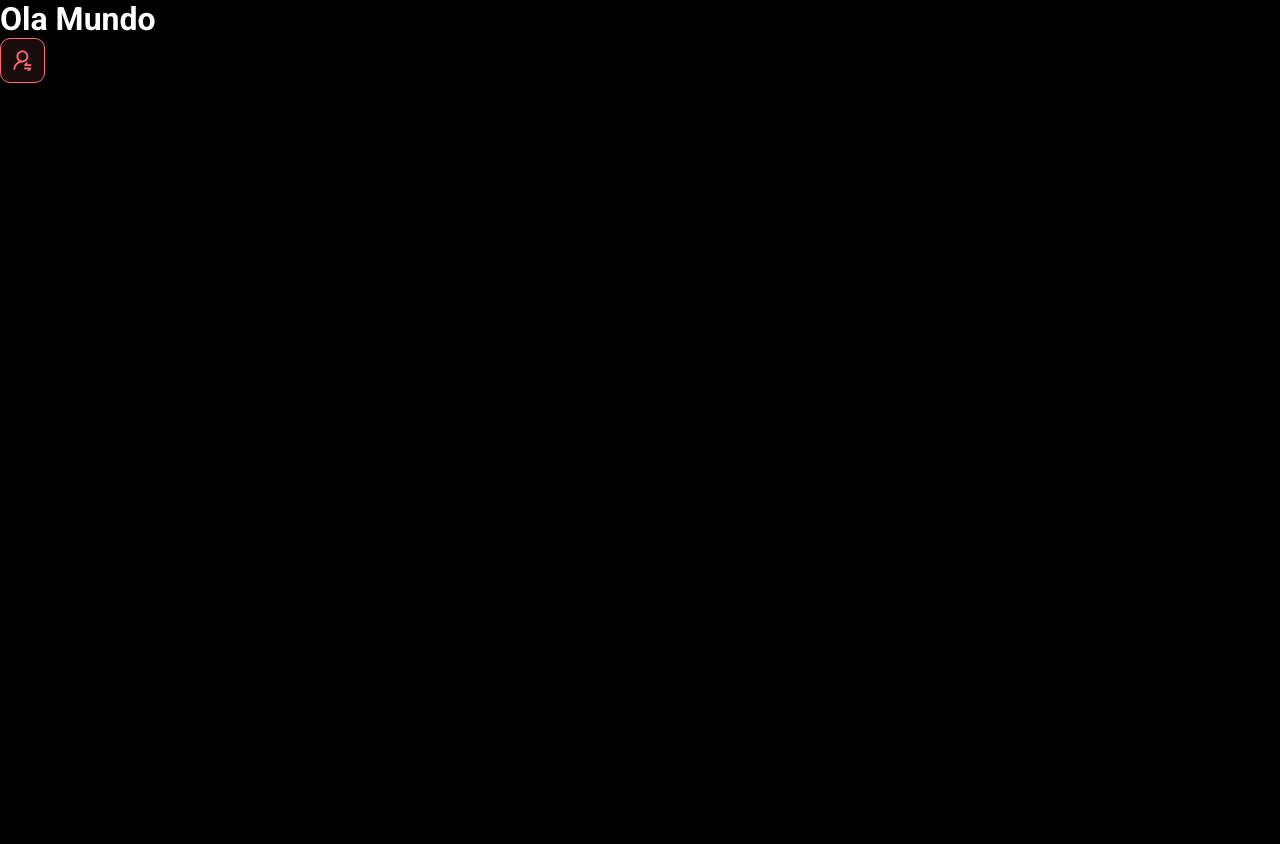
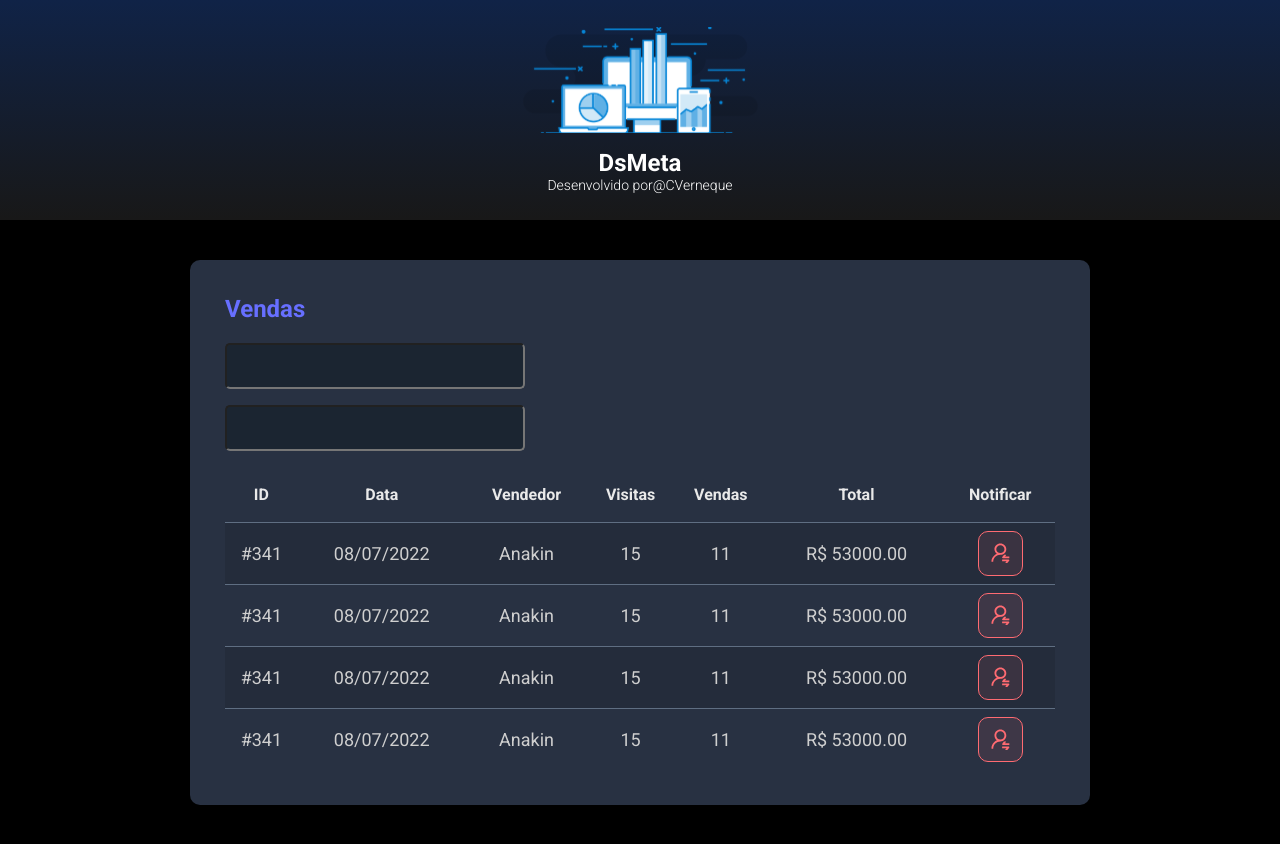
Before and after one commit to cverneque/dsmeta, a React (Vite) app in the folder frontend/: page / in a window 1280 px wide. Before the commit the page ends 800 px from the top, so only its background shows below. Built offline with nearby package versions, Linux system fonts and the light colour scheme.

Commit message:
Other components

```diff
--- a/frontend/src/App.tsx
+++ b/frontend/src/App.tsx
@@ -1,10 +1,18 @@
-import NotificationButton from "./components/NotificationButton"
+
+import Header from "./components/Header"
+import SalesCard from "./components/SalesCard"
 
 function App() {
   return (
     <>
-      <h1>Ola Mundo</h1>
-      <NotificationButton />
+      <Header />
+      <main>
+        <section id="sales">
+          <div className="dsmeta-container">
+          <SalesCard />
+        </div>
+      </section>
+    </main>
     </>
   )
 }
--- /dev/null
+++ b/frontend/src/components/Header/index.tsx
@@ -0,0 +1,18 @@
+import logo from '../../assets/img/logo.svg'
+import './styles.css'
+
+function Header() {
+    return (
+        <header>
+            <div className="dsmeta-logo-conteiner">
+                <img src={logo} alt="DsMeta" />
+                <h1>DsMeta</h1>
+                <p>Desenvolvido por
+                    <a href="https://www.linkedin.com/in/cristian-camillo-verneque-66655b24/">@CVerneque</a>
+                </p>
+            </div>
+        </header>
+    )
+}
+
+export default Header
--- /dev/null
+++ b/frontend/src/components/Header/styles.css
@@ -0,0 +1,28 @@
+header {
+    height: 220px;
+    background: linear-gradient(180deg, #102347 0%, #181818 100%);
+    display: flex;
+    align-items: center;
+    justify-content: center;
+}
+
+.dsmeta-logo-conteiner {
+    display: flex;
+    flex-direction: column;
+    align-items: center;
+
+}
+
+.dsmeta-logo-conteiner img {
+    width: 235px;
+}
+
+.dsmeta-logo-conteiner h1 {
+    margin-top: 15px;
+    font-size: 24px;
+}
+
+.dsmeta-logo-conteiner p {
+    font-size: 14px;
+    font-weight: 300;
+}
--- a/frontend/src/components/NotificationButton/index.tsx
+++ b/frontend/src/components/NotificationButton/index.tsx
@@ -1,5 +1,6 @@
 import icon from '../../assets/img/notification-icon.svg'
-import './style.css'
+
+import './styles.css'
 
 function NotificationButton() {
     return(
--- /dev/null
+++ b/frontend/src/components/SalesCard/index.tsx
@@ -0,0 +1,92 @@
+
+import NotificationButton from '../NotificationButton'
+import './styles.css'
+
+function Salescard() {
+    return (
+        <div className="dsmeta-card">
+            <h2 className="dsmeta-sales-title">Vendas</h2>
+            <div>
+                <div className="dsmeta-form-control-container">
+                    <input className="dsmeta-form-control" type="text" />
+                </div>
+                <div className="dsmeta-form-control-container">
+                    <input className="dsmeta-form-control" type="text" />
+                </div>
+            </div>
+
+            <div>
+                <table className="dsmeta-sales-table">
+                    <thead>
+                        <tr>
+                            <th className="show992">ID</th>
+                            <th className="show576">Data</th>
+                            <th>Vendedor</th>
+                            <th className="show992">Visitas</th>
+                            <th className="show992">Vendas</th>
+                            <th>Total</th>
+                            <th>Notificar</th>
+                        </tr>
+                    </thead>
+                    <tbody>
+                        <tr>
+                            <td className="show992">#341</td>
+                            <td className="show576">08/07/2022</td>
+                            <td>Anakin</td>
+                            <td className="show992">15</td>
+                            <td className="show992">11</td>
+                            <td>R$ 53000.00</td>
+                            <td>
+                                <div className="dsmeta-red-btn-container">
+                                    <NotificationButton />
+                                </div>
+                            </td>
+                        </tr>
+                        <tr>
+                            <td className="show992">#341</td>
+                            <td className="show576">08/07/2022</td>
+                            <td>Anakin</td>
+                            <td className="show992">15</td>
+                            <td className="show992">11</td>
+                            <td>R$ 53000.00</td>
+                            <td>
+                                <div className="dsmeta-red-btn-container">
+                                    <NotificationButton />
+                                </div>
+                            </td>
+                        </tr>
+                        <tr>
+                            <td className="show992">#341</td>
+                            <td className="show576">08/07/2022</td>
+                            <td>Anakin</td>
+                            <td className="show992">15</td>
+                            <td className="show992">11</td>
+                            <td>R$ 53000.00</td>
+                            <td>
+                                <div className="dsmeta-red-btn-container">
+                                    <NotificationButton />
+                                </div>
+                            </td>
+                        </tr>
+                        <tr>
+                            <td className="show992">#341</td>
+                            <td className="show576">08/07/2022</td>
+                            <td>Anakin</td>
+                            <td className="show992">15</td>
+                            <td className="show992">11</td>
+                            <td>R$ 53000.00</td>
+                            <td>
+                                <div className="dsmeta-red-btn-container">
+                                    <NotificationButton />
+                                </div>
+                            </td>
+                        </tr>
+                    </tbody>
+
+                </table>
+            </div>
+        </div>
+    )
+}
+
+export default Salescard
--- /dev/null
+++ b/frontend/src/components/SalesCard/styles.css
@@ -0,0 +1,98 @@
+.dsmeta-card {
+    background-color: #283142;
+    border-radius: 10px;
+    padding: 30px 10px;
+
+}
+
+.dsmeta-sales-title {
+    color: #676FFF;
+    font-size: 24px;
+    margin-bottom: 20px;
+}
+
+.dsmeta-form-control {
+    width: 100%;
+    height: 46px;
+    background-color: #1B2531;
+    border: 1px solid: #384459;
+    border-radius: 5px;
+    color: #9AAABE;
+    padding: 0px 20px;
+    font-size: 18px
+}
+
+.dsmeta-form-control-container {
+    margin-bottom: 16px;
+    max-width: 300px;
+}
+
+.dsmeta-sales-table {
+    width: 100%;
+    border-spacing: 0px;
+    border-collapse: collapse;
+}
+
+.dsmeta-sales-table thead {
+    height: 55px;
+    font-size: 16px;
+    color: #E9E9E9;
+    font-weight: 700;
+}
+
+.dsmeta-sales-table tbody {
+    font-size: 14px;
+    font-weight: 400;
+    color: #CFCFCF;
+    text-align: center;
+}
+
+.dsmeta-sales-table tbody tr {
+    height: 74px;
+    border-top: 1px solid #5F6E82;
+}
+
+.dsmeta-sales-table tbody tr:hover>td {
+    background-color: #384459;
+}
+
+.dsmeta-sales-table tbody tr:nth-child(odd) {
+    background-color: #242C3B;
+}
+
+.dsmeta-red-btn-container {
+    display: flex;
+    justify-content: center;
+}
+
+.show576 {
+    display: none;
+}
+
+@media (min-width: 576px) {
+    .show576 {
+        display: table-cell;
+    }
+
+    .dsmeta-card {
+        padding: 35px;
+    }
+
+    .dsmeta-sales-table tbody tr {
+        height: 62px;
+    }
+
+    .dsmeta-sales-table tbody {
+        font-size: 18px;
+    }
+}
+
+.show992 {
+    display: none;
+}
+
+@media (min-width: 992px) {
+    .show992 {
+        display: table-cell;
+    }
+}
--- a/frontend/src/index.css
+++ b/frontend/src/index.css
@@ -19,3 +19,13 @@
     color: unset;
     text-decoration: none;
 }
+
+.dsmeta-container {
+    width: 100%;
+    max-width: 900px;
+    margin: 0 auto;
+}
+
+#sales {
+    padding: 40px 10px;
+}
```
Also changed, not shown: frontend/src/assets/img/logo.svg (added), frontend/src/components/NotificationButton/styles.css (renamed from frontend/src/components/NotificationButton/style.css).
